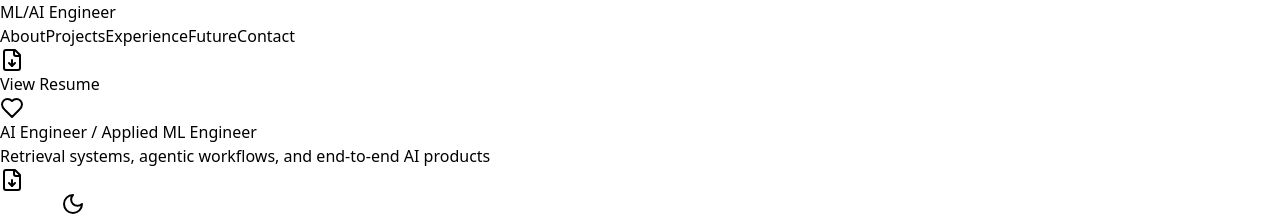
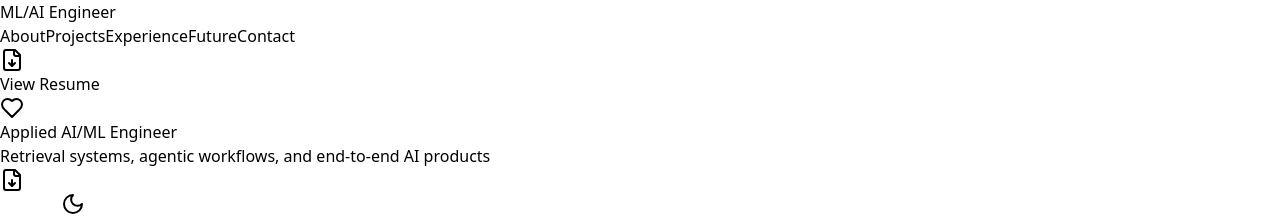
Before and after one commit to Simba4077/personal_site, a React (Vite) app: page / in a window 1280 px wide. Shown: the top 216 px of the page. Built offline with nearby package versions, Linux system fonts and the light colour scheme.

Commit message:
update hero

```diff
--- a/src/App.tsx
+++ b/src/App.tsx
@@ -251,7 +251,7 @@ export default function App() {
                     <div className="inline-block mb-6 animate-bounce">
                         <Heart className="w-16 h-16 sm:w-20 sm:h-20 text-emerald-500 fill-emerald-500" />
                     </div>
-                    <h2 className="text-4xl sm:text-6xl font-bold text-gray-900 dark:text-gray-100 mb-4">AI Engineer / Applied ML Engineer</h2>
+                    <h2 className="text-4xl sm:text-5xl font-bold text-gray-900 dark:text-gray-100 mb-4">Applied AI/ML Engineer</h2>
                     <p className="text-lg sm:text-xl text-gray-600 dark:text-gray-300 max-w-2xl mx-auto leading-relaxed">
                         Retrieval systems, agentic workflows, and end-to-end AI products
                     </p>
```
